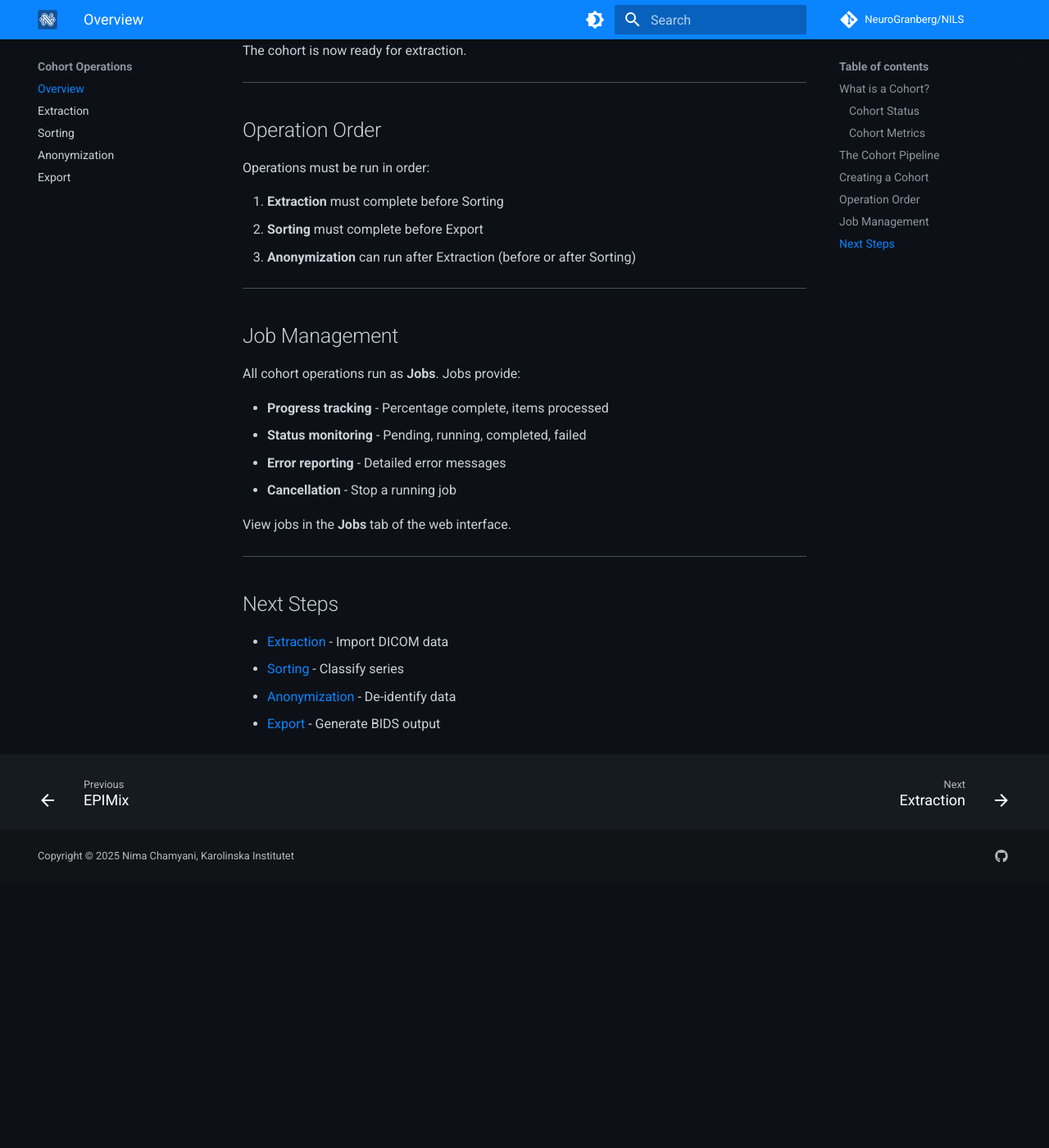
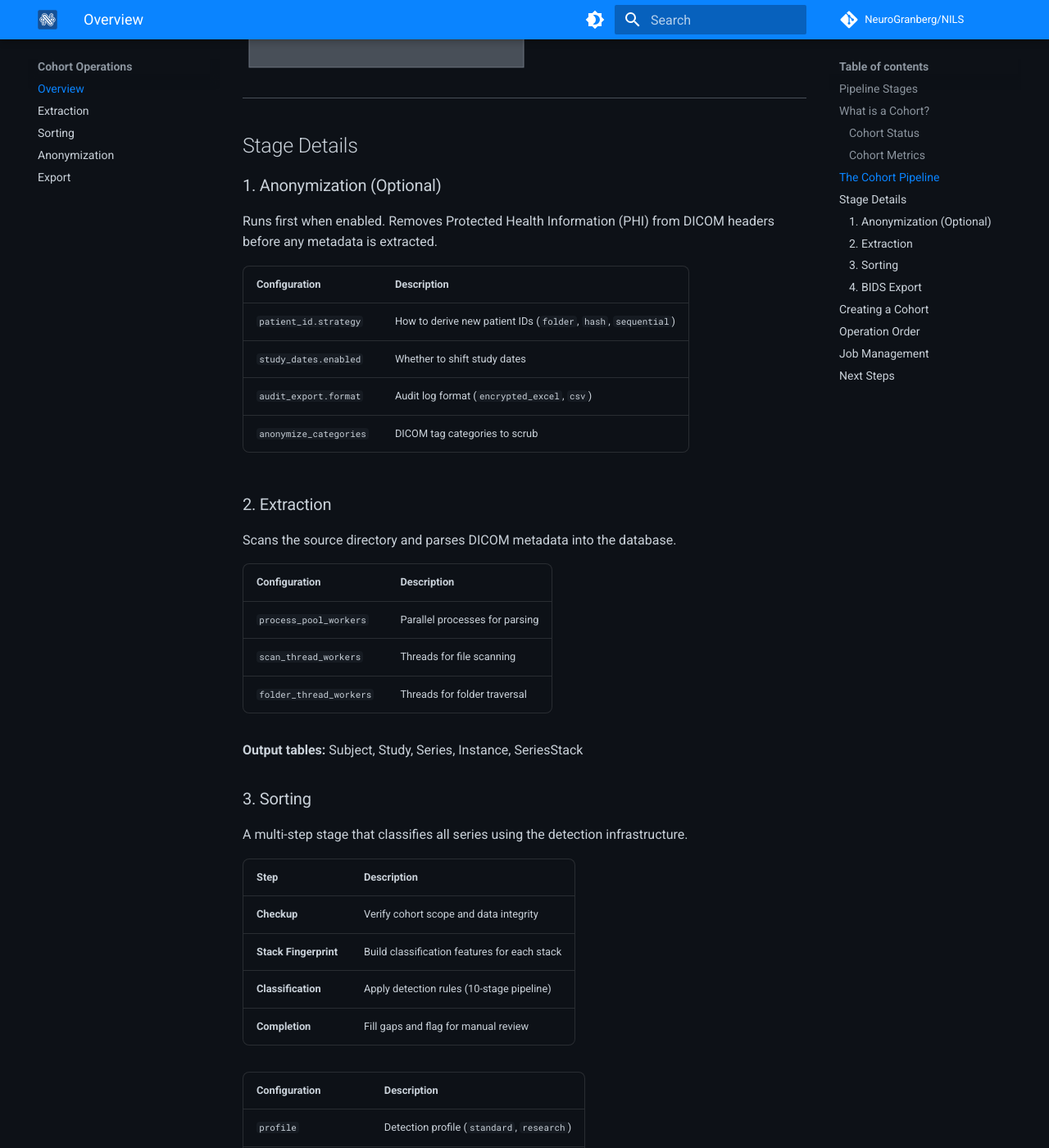
Before and after one commit to NeuroGranberg/NILS, an MkDocs documentation site: the page built from docs/cohort/index.md, in a window 1280 px wide and 1400 px high, scrolled down 3195 px. Shown: the whole window at 82% size. Built offline with MkDocs 1.6.1 and Material for MkDocs 9.7.7, drawn with Linux system fonts in a browser that asks for light colours; comment, search, counter and statistics services are not loaded; before the commit the page ends 4271 px from its top, so only the background shows below that; some of the changed text lies outside the part shown.

Commit message:
docs: fix cohort pipeline order Correct order: Anonymize → Extract → Sort → BIDS Export

````diff
--- a/docs/cohort/index.md
+++ b/docs/cohort/index.md
@@ -1,11 +1,15 @@
 # Cohort Operations
 
-A **Cohort** is a managed group of subjects with associated imaging data. This section covers the four main cohort operations:
+A **Cohort** is a managed group of subjects with associated imaging data. This section covers the four main cohort operations.
 
-1. [**Extraction**](extraction.md) - Import DICOM metadata into the database
-2. [**Sorting**](sorting.md) - Classify all series using the 4-step pipeline
-3. [**Anonymization**](anonymization.md) - De-identify patient data
-4. [**Export**](export.md) - Generate BIDS-compliant output
+## Pipeline Stages
+
+The pipeline runs in a fixed order (anonymization is optional):
+
+1. [**Anonymization**](anonymization.md) - Remove PHI from DICOM headers *(optional)*
+2. [**Extraction**](extraction.md) - Parse DICOM metadata into the staging catalog
+3. [**Sorting**](sorting.md) - Label, group, and QC imaging sequences
+4. [**BIDS Export**](export.md) - Organize outputs into BIDS or flat layouts
 
 ---
 
@@ -20,7 +24,7 @@ A cohort represents a dataset you want to process. It contains:
 | `description` | Human-readable description |
 | `owner` | Creator/owner of the cohort |
 | `tags` | Categorization tags (JSON array) |
-| `anonymization_enabled` | Whether to run anonymization |
+| `anonymization_enabled` | Whether to run anonymization stage |
 
 ### Cohort Status
 
@@ -45,30 +49,90 @@ Progress metrics are tracked:
 
 ```mermaid
 flowchart TB
-    subgraph extraction["EXTRACTION"]
-        e1["Scan DICOM files → Parse metadata → Insert into database"]
-        e2["Output: Subject, Study, Series, Instance, SeriesStack"]
+    subgraph anonymize["1. ANONYMIZATION (optional)"]
+        a1["Remove PHI from DICOM headers"]
+        a2["Remap patient IDs via folder structure"]
+        a3["Generate encrypted audit logs"]
     end
 
-    subgraph sorting["SORTING"]
-        s1["Step 1: Checkup → Step 2: Fingerprint → Step 3: Classify"]
+    subgraph extract["2. EXTRACTION"]
+        e1["Scan DICOM files recursively"]
+        e2["Parse metadata into staging catalog"]
+        e3["Create Subject, Study, Series, Instance records"]
+    end
+
+    subgraph sort["3. SORTING (4 sub-steps)"]
+        s1["Checkup → Stack Fingerprint → Classification → Completion"]
         s2["Output: StackFingerprint, SeriesClassificationCache"]
     end
 
-    subgraph anonymization["ANONYMIZATION"]
-        a1["Scrub DICOM tags → Remap patient IDs → Map study dates"]
-        a2["Output: Anonymized DICOM files, audit logs"]
+    subgraph bids["4. BIDS EXPORT"]
+        b1["Filter by intent and provenance"]
+        b2["Convert to DICOM or NIfTI"]
+        b3["Generate BIDS or flat structure"]
     end
 
-    subgraph export["EXPORT"]
-        x1["Filter by intent → Convert format → Generate BIDS structure"]
-        x2["Output: BIDS dataset with dcm/nii files"]
-    end
+    anonymize --> extract
+    extract --> sort
+    sort --> bids
+```
 
-    extraction --> sorting
-    sorting --> anonymization
-    anonymization --> export
-```
+---
+
+## Stage Details
+
+### 1. Anonymization (Optional)
+
+Runs first when enabled. Removes Protected Health Information (PHI) from DICOM headers before any metadata is extracted.
+
+| Configuration | Description |
+|--------------|-------------|
+| `patient_id.strategy` | How to derive new patient IDs (`folder`, `hash`, `sequential`) |
+| `study_dates.enabled` | Whether to shift study dates |
+| `audit_export.format` | Audit log format (`encrypted_excel`, `csv`) |
+| `anonymize_categories` | DICOM tag categories to scrub |
+
+### 2. Extraction
+
+Scans the source directory and parses DICOM metadata into the database.
+
+| Configuration | Description |
+|--------------|-------------|
+| `process_pool_workers` | Parallel processes for parsing |
+| `scan_thread_workers` | Threads for file scanning |
+| `folder_thread_workers` | Threads for folder traversal |
+
+**Output tables:** Subject, Study, Series, Instance, SeriesStack
+
+### 3. Sorting
+
+A multi-step stage that classifies all series using the detection infrastructure.
+
+| Step | Description |
+|------|-------------|
+| **Checkup** | Verify cohort scope and data integrity |
+| **Stack Fingerprint** | Build classification features for each stack |
+| **Classification** | Apply detection rules (10-stage pipeline) |
+| **Completion** | Fill gaps and flag for manual review |
+
+| Configuration | Description |
+|--------------|-------------|
+| `profile` | Detection profile (`standard`, `research`) |
+| `selectedModalities` | Modalities to process (`MR`, `CT`, `PT`) |
+| `skipClassified` | Skip already-classified stacks |
+| `forceReprocess` | Force re-classification of all stacks |
+
+### 4. BIDS Export
+
+Generates the final output in BIDS or flat directory structure.
+
+| Configuration | Description |
+|--------------|-------------|
+| `outputModes` | Output formats (`dcm`, `nii`, `nii.gz`) |
+| `layout` | Directory structure (`bids`, `flat`) |
+| `includeIntents` | BIDS intents to include (`anat`, `dwi`, `func`, `fmap`, `perf`) |
+| `includeProvenance` | Provenance types to include (`SyMRI`, `SWIRecon`, `EPIMix`) |
+| `groupSyMRI` | Group SyMRI outputs in subdirectory |
 
 ---
 
@@ -80,19 +144,22 @@ flowchart TB
    - **Name**: Unique identifier (e.g., "MS_Study_2024")
    - **Source Path**: Path to DICOM data (e.g., `/data/raw/ms_study`)
    - **Description**: Study description
+   - **Anonymization**: Enable if processing PHI data
 4. Click **Create**
 
-The cohort is now ready for extraction.
+The cohort is now ready for processing.
 
 ---
 
 ## Operation Order
 
-Operations must be run in order:
+Stages must run in sequence:
 
-1. **Extraction** must complete before Sorting
-2. **Sorting** must complete before Export
-3. **Anonymization** can run after Extraction (before or after Sorting)
+1. **Anonymization** (if enabled) must complete before Extraction
+2. **Extraction** must complete before Sorting
+3. **Sorting** must complete before BIDS Export
+
+Each stage depends on the output of the previous stage.
 
 ---
 
@@ -111,7 +178,7 @@ View jobs in the **Jobs** tab of the web interface.
 
 ## Next Steps
 
-- [Extraction](extraction.md) - Import DICOM data
+- [Anonymization](anonymization.md) - Remove PHI from DICOM data
+- [Extraction](extraction.md) - Import DICOM metadata
 - [Sorting](sorting.md) - Classify series
-- [Anonymization](anonymization.md) - De-identify data
-- [Export](export.md) - Generate BIDS output
+- [BIDS Export](export.md) - Generate output
````
